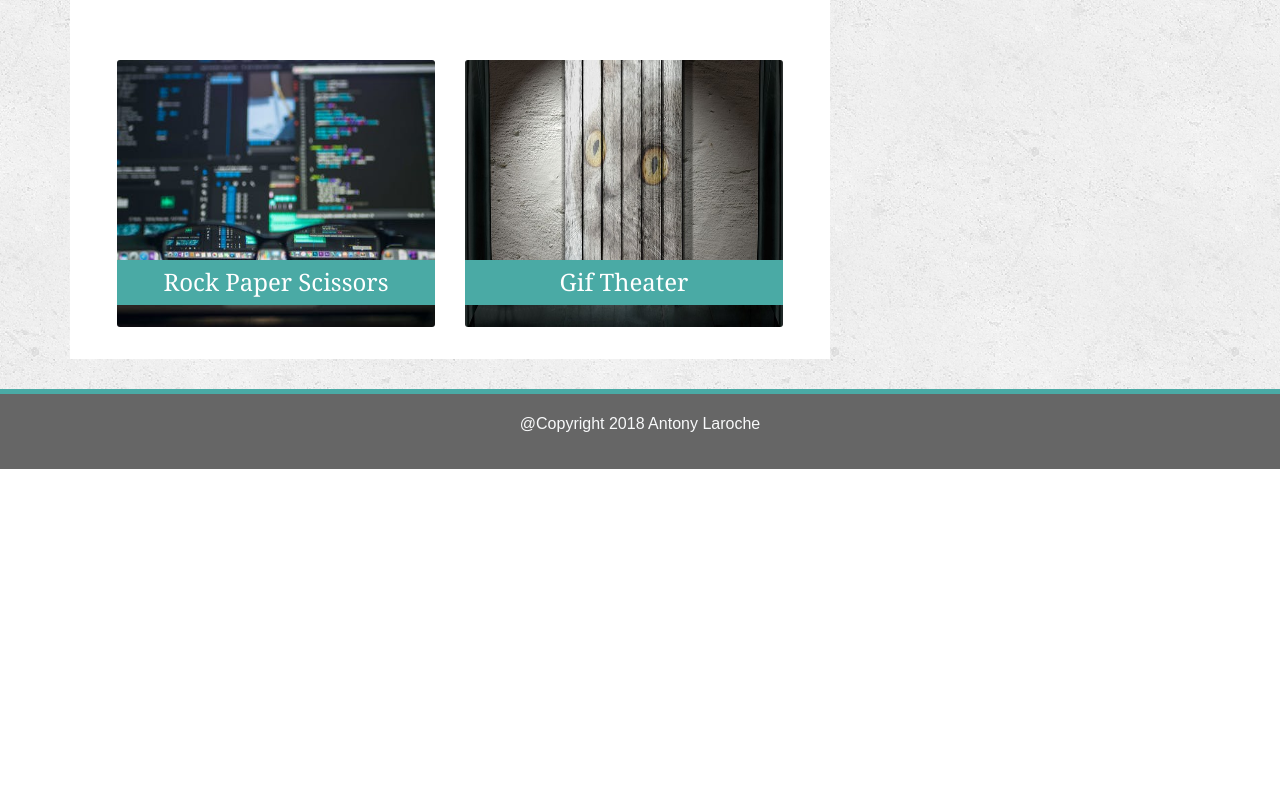
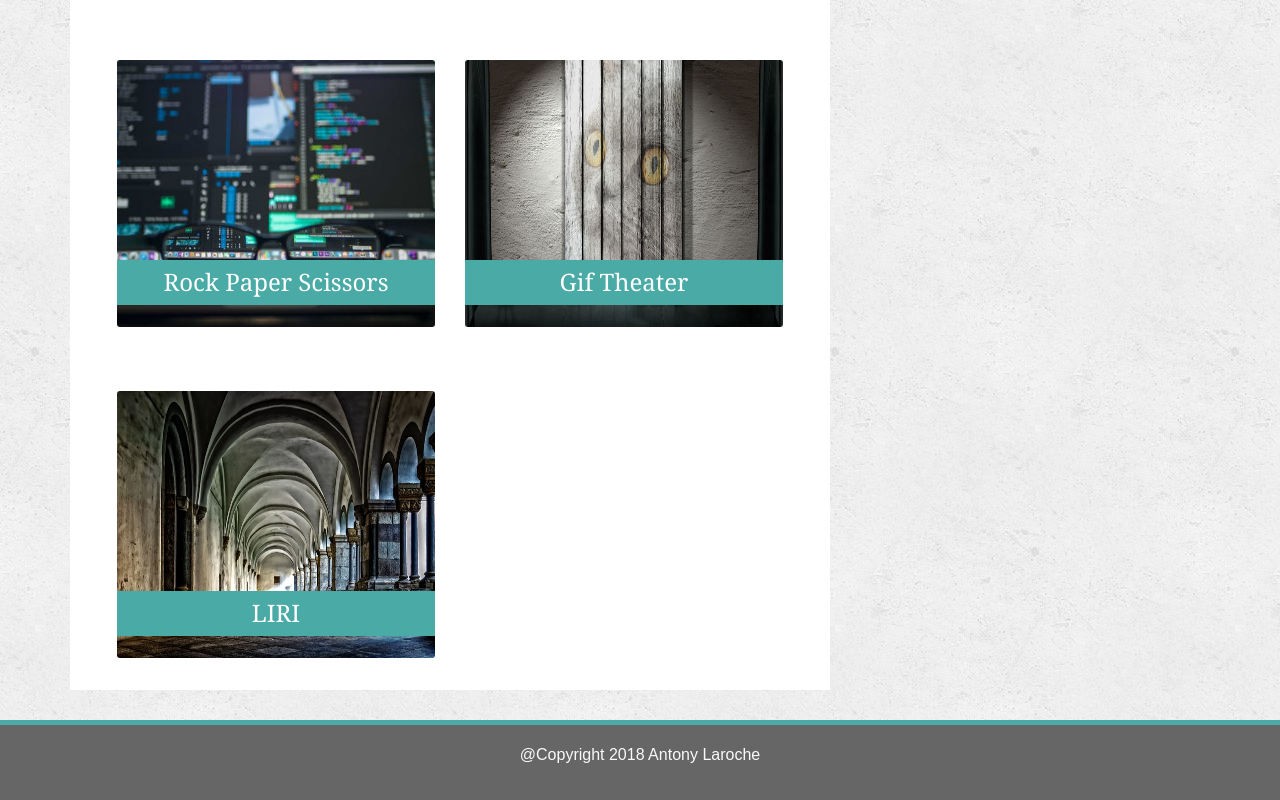
Before and after one commit to ajlaroche/Bootstrap-Portfolio, a plain HTML site: page portfolio.html in a window 1280 px wide. Shown: the part 806-1606 px from the top of the page. Before the commit the page ends 1275 px from the top, so only its background shows below. Drawn offline with nearby package versions, Linux system fonts and the light colour scheme.

Commit message:
Add Liri picture and link

```diff
--- a/portfolio.html
+++ b/portfolio.html
@@ -92,6 +92,20 @@
                         </div>
                     </div>
                 </div>
+                <div class="row portfoliorows">
+                    <!--Fourth row-->
+                    <div class="col-6">
+                            <div class="card">
+                                   <a href="https://github.com/ajlaroche/liri-node-app.git"> <img class="card-img" src="./assets/images/monastery.jpg" alt="LIRI"></a>
+                                    <div class="card-img-overlay">
+                                        <h3>LIRI</h3>
+                                    </div>
+                                </div>
+                    </div>
+                    <div class="col-6">
+                        <!-- Insert next product here -->
+                    </div>
+                </div>
             </div>
             <div class="col-md-4">
                 <!--contact card column-->
```
Also changed, not shown: assets/images/monastery.jpg (added).
